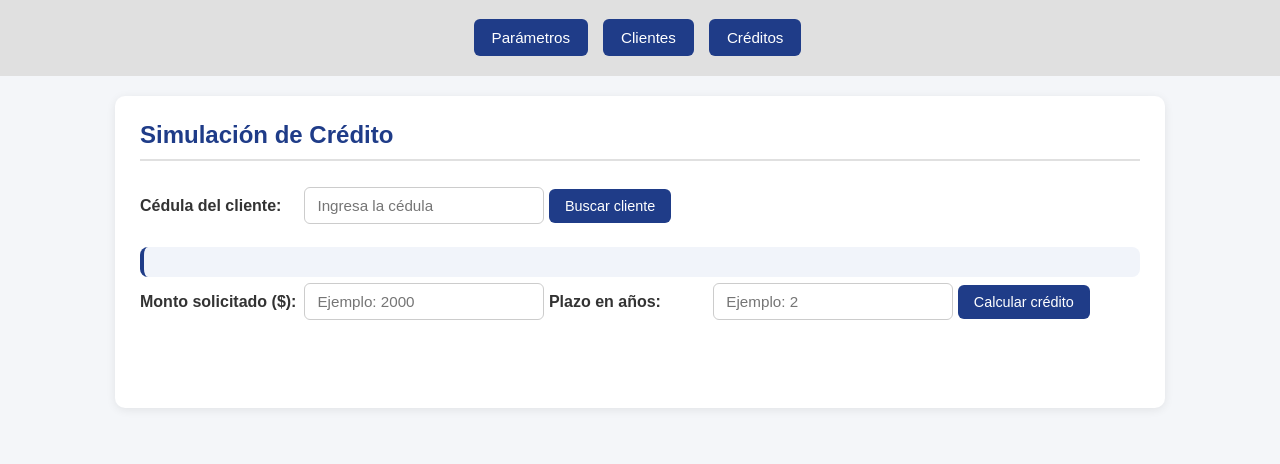
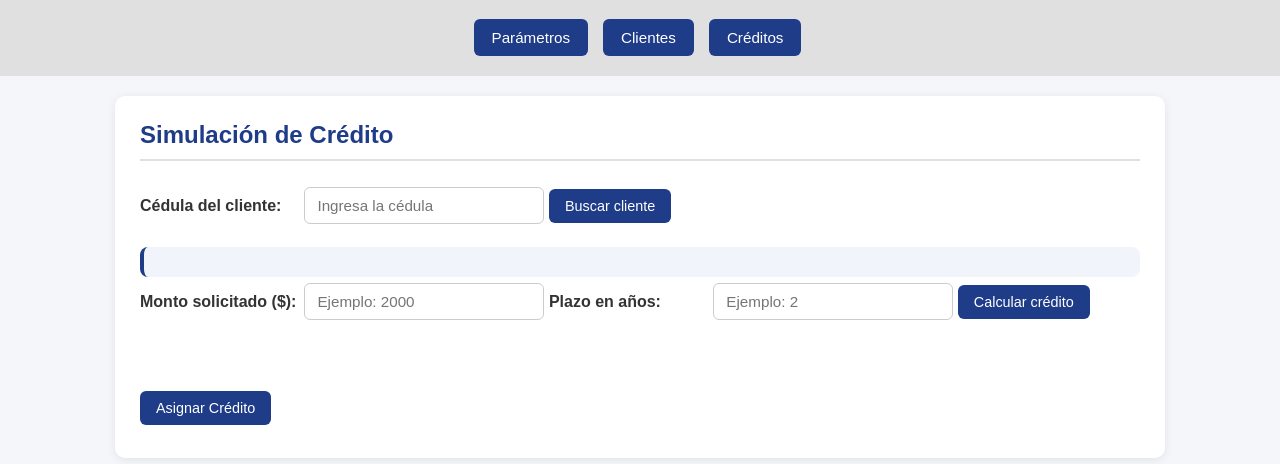
Before and after one commit to Dimas-Dmns/simulador2, a plain HTML site: page simulador_completo.html in a window 1280 px wide. Both pictures are taken after a click on the button "Créditos". Shown: the part 74-538 px from the top of the page. Drawn offline with Linux system fonts and the light colour scheme.

Commit message:
agregamos el boton y creamos credito

```diff
--- a/simulador_completo.html
+++ b/simulador_completo.html
@@ -180,6 +180,14 @@
             </div>
 
             <div id="resultadoCredito"></div>
+            <button
+    type="button"
+    id="btnAsignarCredito"
+    onclick="asignarCredito()"
+    disabled
+>
+    Asignar Crédito
+</button>
         </section>
 
     </main>
--- a/simulador_completo.js
+++ b/simulador_completo.js
@@ -2,6 +2,13 @@ let clientes = [];
 let clienteSeleccionado = null;
 let tasaInteres = 15;
 let clienteCreditoSeleccionado = null;
+let creditos = [];
+
+let montoCalculado = 0;
+let tasaCreditoCalculada = 0;
+let plazoIngresado = 0;
+let cuotaCalculada = 0;
+let creditoAprobadoActual = false;
 
 /* =========================================
    PARTE 1: NAVEGACIÓN ENTRE SECCIONES
@@ -356,3 +363,34 @@ function calcularCreditoCliente() {
 
 // Inicializar tabla al cargar
 pintarClientes();
+
+
+function asignarCredito() {
+    if (
+        !creditoAprobadoActual ||
+        clienteCreditoSeleccionado === null
+    ) {
+        document.getElementById("mensajeCredito").textContent =
+            "Solo puedes asignar un crédito aprobado.";
+        return;
+    }
+
+    let credito = {
+        cedula: clienteCreditoSeleccionado.cedula,
+        nombre: clienteCreditoSeleccionado.nombre,
+        apellido: clienteCreditoSeleccionado.apellido,
+        monto: montoCalculado,
+        tasa: tasaCreditoCalculada,
+        plazo: plazoIngresado,
+        cuota: cuotaCalculada
+    };
+
+    creditos.push(credito);
+
+    document.getElementById("mensajeCredito").textContent =
+        "Crédito asignado correctamente.";
+
+    document.getElementById("btnAsignarCredito").disabled = true;
+
+    creditoAprobadoActual = false;
+}
```
